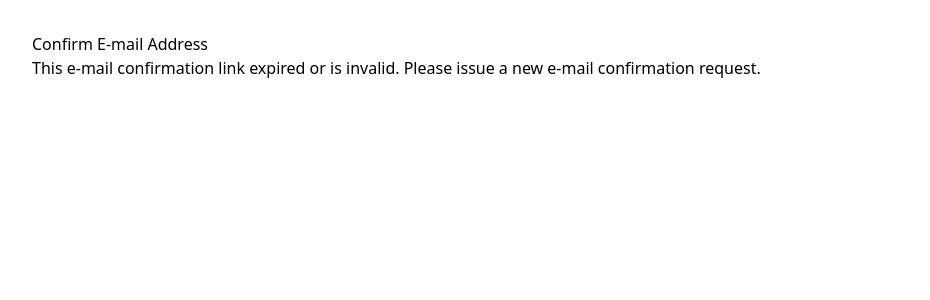
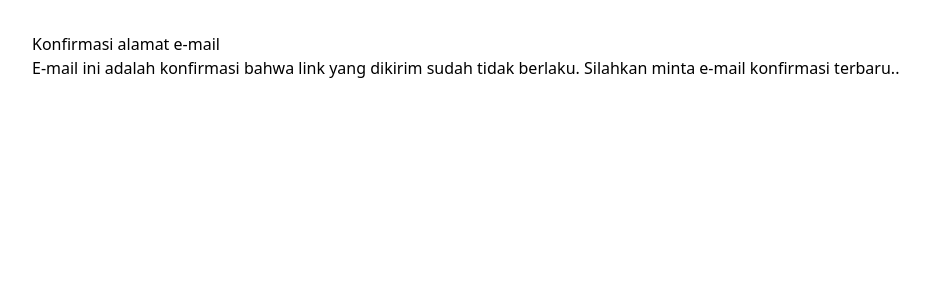
Before and after one commit to Ibupunyamimpi/ipm_learning, a Django app: a page that uses ipm_learning/templates/account/email_confirm.html in a window 1280 px wide. Shown: the part 80-380 px from the top of the page, without its empty margins (128-1058 px from the left). Run offline with Django 3.2, Linux system fonts and the light colour scheme; some libraries are stand-ins or nearby versions.

Commit message:
trnaslasi kedua

```diff
--- a/ipm_learning/templates/account/email_confirm.html
+++ b/ipm_learning/templates/account/email_confirm.html
@@ -3,28 +3,28 @@
 {% load i18n %}
 {% load account %}
 
-{% block head_title %}{% translate "Confirm E-mail Address" %}{% endblock %}
+{% block head_title %}{% translate "Konfirmasi Alamat E-mail" %}{% endblock %}
 
 
 {% block inner %}
-<h1>{% translate "Confirm E-mail Address" %}</h1>
+<h1>{% translate "Konfirmasi alamat e-mail" %}</h1>
 
 {% if confirmation %}
 
 {% user_display confirmation.email_address.user as user_display %}
 
-<p>{% blocktranslate with confirmation.email_address.email as email %}Please confirm that <a href="mailto:{{ email }}">{{ email }}</a> is an e-mail address for user {{ user_display }}.{% endblocktranslate %}</p>
+<p>{% blocktranslate with confirmation.email_address.email as email %} Silahkan konfirmasi e-mail anda <a href="mailto:{{ email }}">{{ email }}</a> e-mail ini akan digunakan untuk username {{ user_display }}.{% endblocktranslate %}</p>
 
 <form method="post" action="{% url 'account_confirm_email' confirmation.key %}">
 {% csrf_token %}
-    <button class="btn btn-primary" type="submit">{% translate 'Confirm' %}</button>
+    <button class="btn btn-primary" type="submit">{% translate 'Konfirmasi' %}</button>
 </form>
 
 {% else %}
 
 {% url 'account_email' as email_url %}
 
-<p>{% blocktranslate %}This e-mail confirmation link expired or is invalid. Please <a href="{{ email_url }}">issue a new e-mail confirmation request</a>.{% endblocktranslate %}</p>
+<p>{% blocktranslate %}E-mail ini adalah konfirmasi bahwa link yang dikirim sudah tidak berlaku. Silahkan <a href="{{ email_url }}">minta e-mail konfirmasi terbaru.</a>.{% endblocktranslate %}</p>
 
 {% endif %}
 
```
